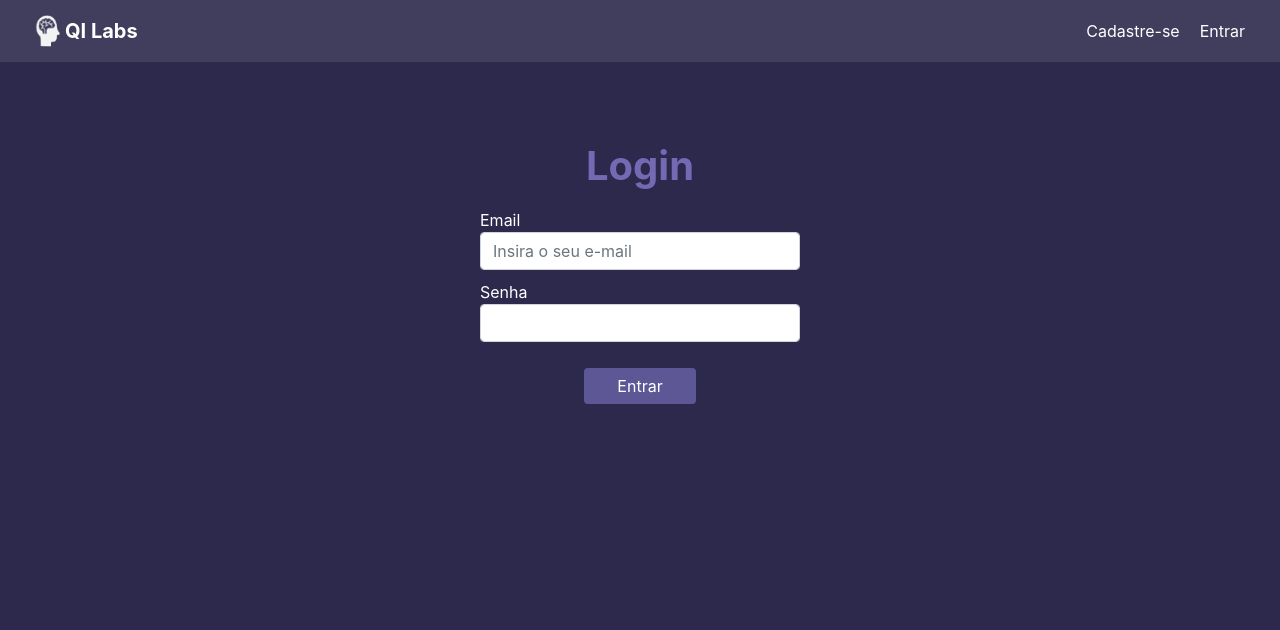
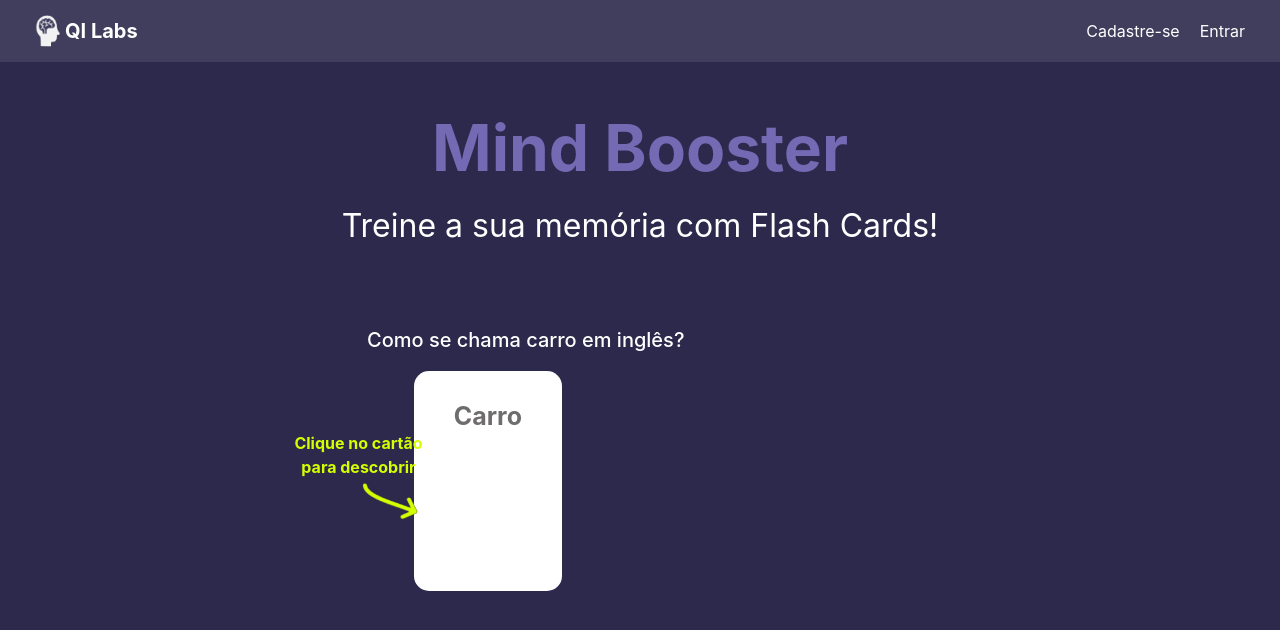
Before and after one commit to VinnenLM/prog-web-1-reactjs, a React (Create React App) app: page / in a window 1280 px wide. Shown: the top 630 px of the page. Built offline with nearby package versions, Linux system fonts and the light colour scheme.

Commit message:
Mudança no link padrão

```diff
--- a/src/App.js
+++ b/src/App.js
@@ -22,7 +22,7 @@
         <BrowserRouter>
           <NavBar />
           <Routes>
-            <Route exact path='/' element={<Login />} />
+            <Route exact path='/' element={<Index />} />
             <Route exact path='/login' element={<Login />} />
             <Route exact path='/cadastro' element={<Cadastro />} />
             <Route path='/editar-cartao/:idColecao/:idCartao' element={<EditarCartao />} />
```
